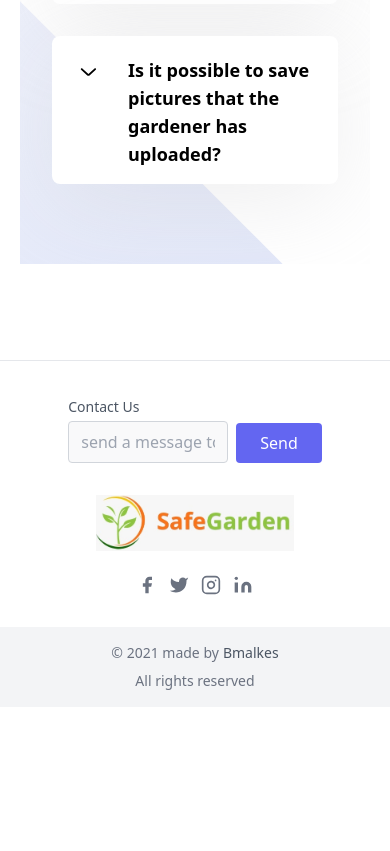
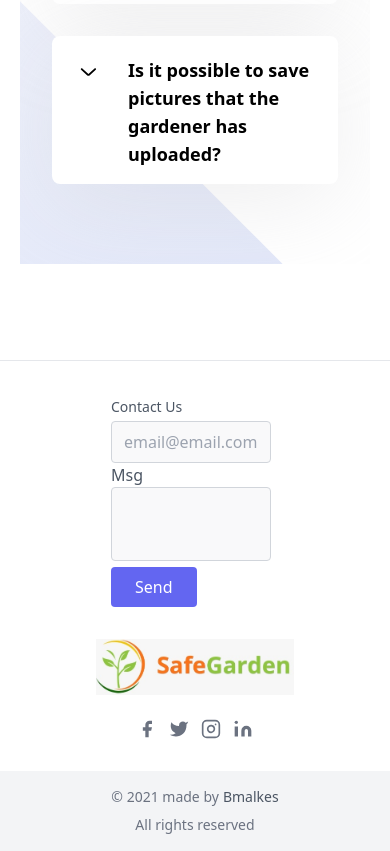
Before and after one commit to BmAlkes/safeGarden, a React (Vite) app: page / in a window 390 px wide. Shown: the part 6122-6973 px from the top of the page. Before the commit the page ends 6829 px from the top, so only its background shows below. Built offline with nearby package versions, Linux system fonts and the light colour scheme; no server answers.

Commit message:
fix:home page

```diff
--- a/src/components/backgroundSlider/index.tsx
+++ b/src/components/backgroundSlider/index.tsx
@@ -255,8 +255,9 @@ const BackgroundSliderSection = () => {
         </div>
         <div className="border-t border-gray-200">
           <div className="container px-5 py-8 flex flex-wrap mx-auto items-center">
-            <div className="flex md:flex-nowrap flex-wrap justify-center items-end md:justify-start">
+            <div className="flex md:flex-nowrap flex-wrap justify-center items-center md:justify-start">
               <div className="relative sm:w-64 w-40 sm:mr-4 mr-2">
+                <form>
                   <label
                     htmlFor="footer-field"
                     className="leading-7 text-sm text-gray-600"
@@ -264,16 +265,22 @@ const BackgroundSliderSection = () => {
                     Contact Us
                   </label>
                   <input
-                  type="text"
+                    type="email"
                     id="footer-field"
-                  placeholder="send a message to us"
+                    placeholder="email@email.com"
                     name="footer-field"
                     className="w-full bg-gray-100 bg-opacity-50 rounded border border-gray-300 focus:ring-2 focus:bg-transparent focus:ring-indigo-200 focus:border-indigo-500 text-base outline-none text-gray-700 py-1 px-3 leading-8 transition-colors duration-200 ease-in-out"
                   />
-              </div>
+                  <label htmlFor="msg">Msg</label>
+                  <textarea
+                    id="msg"
+                    className="resize-none w-full bg-gray-100 bg-opacity-50 rounded border border-gray-300 focus:ring-2 focus:bg-transparent focus:ring-indigo-200 focus:border-indigo-500 text-base outline-none text-gray-700 py-1 px-3 leading-8 transition-colors duration-200 ease-in-out"
+                  ></textarea>
                   <button className="inline-flex text-white bg-indigo-500 border-0 py-2 px-6 focus:outline-none hover:bg-indigo-600 rounded">
                     Send
                   </button>
+                </form>
+              </div>
               <div className="lg:ml-11 ml-0 mt-8 lg:mt-0">
                 <img src={logo} alt="" className="h-14" />
               </div>
--- a/src/components/header/index.tsx
+++ b/src/components/header/index.tsx
@@ -1,4 +1,4 @@
-import React, { useState } from "react";
+import { useState } from "react";
 import logo from "../../assets/logo (2).jpg";
 import { Link } from "react-router-dom";
 
@@ -8,14 +8,14 @@ const Header = () => {
     <header className="flex w-full items-center p-2">
       <div className="container">
         <div className="relative mx-4 flex items-center justify-between">
-          <div className="w-60 max-w-full px-4">
+          <div className="w-60 max-w-full px-4 ">
             <Link to="/">
               <a href="/#" className="block w-full py-5">
                 <img src={logo} alt="logo" />
               </a>
             </Link>
           </div>
-          <div className="flex w-full items-center justify-between px-4">
+          <div className="flex w-full items-center justify-end px-4">
             <div>
               <button
                 onClick={() => setOpen(!open)}
@@ -36,14 +36,6 @@ const Header = () => {
                 } `}
               >
                 <ul className="block lg:flex ">
-                  <ListItem NavLink="/#">Home</ListItem>
-                  <ListItem NavLink="/#">Payment</ListItem>
-                  <ListItem NavLink="/#">About</ListItem>
-                  <ListItem NavLink="/#">Blog</ListItem>
-                </ul>
-              </nav>
-            </div>
-            <div className="hidden justify-end pr-16 sm:flex lg:pr-0">
                   <Link to="/register">
                     <a
                       href="/#"
@@ -60,6 +52,8 @@ const Header = () => {
                       Sign in
                     </a>
                   </Link>
+                </ul>
+              </nav>
             </div>
           </div>
         </div>
@@ -69,24 +63,3 @@ const Header = () => {
 };
 
 export default Header;
-
-const ListItem = ({
-  children,
-  NavLink,
-}: {
-  children: React.ReactNode;
-  NavLink: string;
-}) => {
-  return (
-    <>
-      <li className="w-full">
-        <a
-          href={NavLink}
-          className="flex py-2 text-base font-medium text-[#69c898] hover:text-[#259c60] lg:ml-12 lg:inline-flex"
-        >
-          {children}
-        </a>
-      </li>
-    </>
-  );
-};
--- a/src/pages/registerkid/index.tsx
+++ b/src/pages/registerkid/index.tsx
@@ -30,7 +30,7 @@ const RegisterKid = () => {
       <div className="flex justify-between mb-12 border-b border-violet-100 p-4">
         <h1 className="font-normal text-4xl text-green-500">Register Kids</h1>
       </div>
-      <div className="efeito-vidro">
+      <div className="efeito-vidro md:max-w-auto">
         <h3 className="font-normal text-2xl text-center my-3 text-green-500">
           Register new kid
         </h3>
```
Lines whose indentation alone changed are shown as unchanged.
